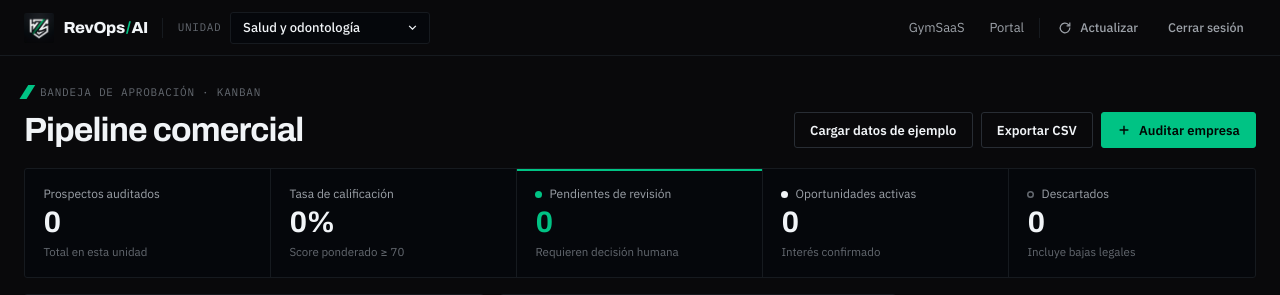
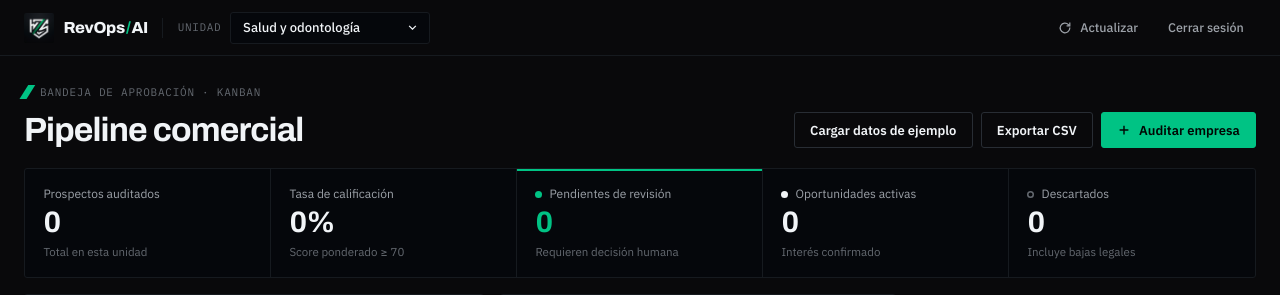
Before and after one commit to Libardohz/revops-ai, a Python web app: template RevOpsAI/src/web/templates/dashboard.html in a window 1280 px wide. Shown: the top 295 px of the page. Run offline with Jinja, Linux system fonts and the light colour scheme; the template is opened without the code that fills it, so the values that code supplies are empty.

Commit message:
security(ui): remove cross-app portal and GymSaaS navigation links from internal RevOps operator console

```diff
--- a/RevOpsAI/src/web/templates/dashboard.html
+++ b/RevOpsAI/src/web/templates/dashboard.html
@@ -20,10 +20,10 @@
     <!-- ============ TOP BAR ============ -->
     <header class="topbar">
       <div class="topbar-left">
-        <a href="/" class="brand" title="Portal hzSaaS">
+        <div class="brand">
           <img src="/static/hzsaas-shield-logo.jpg?v=3" alt="" width="30" height="30">
           <span class="brand-word">RevOps<span class="brand-slash">/</span>AI</span>
-        </a>
+        </div>
         <span class="topbar-divider" aria-hidden="true"></span>
         <div class="workspace">
           <span class="workspace-label">Unidad</span>
@@ -58,9 +58,6 @@
       </div>
 
       <nav class="topbar-right" aria-label="Acciones de sesión">
-        <a href="https://gym.hzsaas.com" target="_blank" rel="noopener" class="top-link">GymSaaS</a>
-        <a href="/" class="top-link">Portal</a>
-        <span class="topbar-divider" aria-hidden="true"></span>
         <button id="refresh-btn" class="btn btn-ghost btn-sm" type="button" title="Sincronizar datos">
           <svg class="ico" viewBox="0 0 16 16" aria-hidden="true"><path d="M13.5 8a5.5 5.5 0 1 1-1.6-3.9M13.5 2.5v3h-3" fill="none" stroke="currentColor" stroke-width="1.4" stroke-linecap="square"/></svg>
           Actualizar
```
